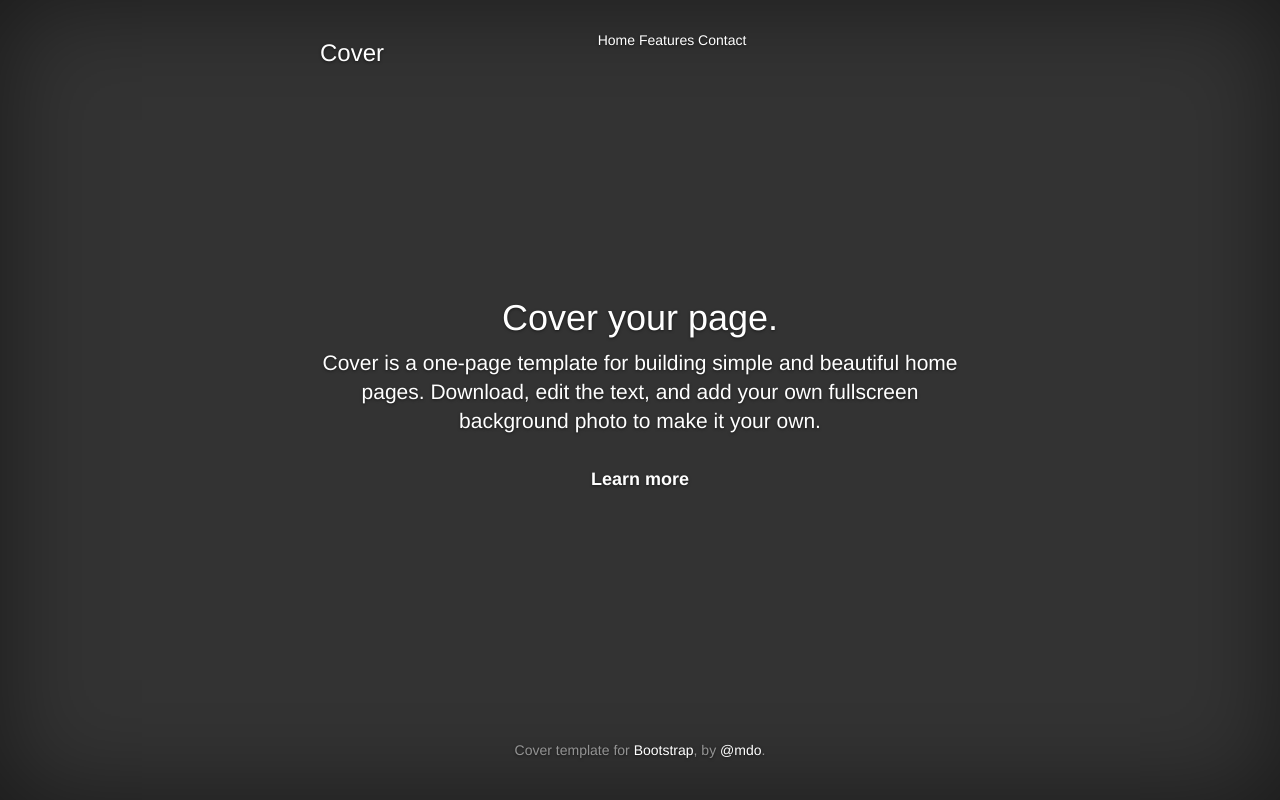
After one commit to mpimblott/LearningFlask, a Flask app: page /cover in a window 1280 px wide. The commit adds this page. Run offline with Flask 2, Linux system fonts and the light colour scheme; some libraries are stand-ins or nearby versions.

```diff
--- a/dbDemo.py
+++ b/dbDemo.py
@@ -1,4 +1,3 @@
-
 import os
 from sqlalchemy import create_engine, MetaData, Table, Column, String
 
--- a/myProject.py
+++ b/myProject.py
@@ -80,6 +80,12 @@ def login():
     return render_template('/login.html', error=error)
 
 
+@app.route('/cover')
+def cover():
+    session['logged_in'] = False
+    return render_template('/coverPage.html')
+
+
 # @app.route('/newaccount', methods=['GET', 'POST'])
 # @admin_required
 # def new_account():
--- /dev/null
+++ b/templates/coverPage.html
@@ -0,0 +1,69 @@
+<!DOCTYPE html>
+<html lang="en">
+  <head>
+    <meta charset="utf-8">
+    <meta name="viewport" content="width=device-width, initial-scale=1, shrink-to-fit=no">
+    <meta name="description" content="">
+    <meta name="author" content="">
+    <link rel="icon" href="../../favicon.ico">
+
+    <title>Matthew's Site</title>
+
+    <!-- Bootstrap core CSS -->
+
+
+    <!-- Custom styles for this template -->
+    <link rel="stylesheet" href="https://maxcdn.bootstrapcdn.com/bootstrap/3.3.7/css/bootstrap.min.css"
+          integrity="sha384-BVYiiSIFeK1dGmJRAkycuHAHRg32OmUcww7on3RYdg4Va+PmSTsz/K68vbdEjh4u" crossorigin="anonymous">
+    <!--<link rel="stylesheet" href="https://maxcdn.bootstrapcdn.com/bootstrap/3.3.7/css/bootstrap-theme.min.css"
+          integrity="sha384-rHyoN1iRsVXV4nD0JutlnGaslCJuC7uwjduW9SVrLvRYooPp2bWYgmgJQIXwl/Sp" crossorigin="anonymous">-->
+    <link href="static/css/cover.css" rel="stylesheet">
+  </head>
+
+  <body>
+
+    <div class="site-wrapper">
+
+      <div class="site-wrapper-inner">
+
+        <div class="cover-container">
+
+          <div class="masthead clearfix">
+            <div class="inner">
+              <h3 class="masthead-brand">Cover</h3>
+              <nav class="nav nav-masthead">
+                <a class="nav-link active" href="#">Home</a>
+                <a class="nav-link" href="#">Features</a>
+                <a class="nav-link" href="#">Contact</a>
+              </nav>
+            </div>
+          </div>
+
+          <div class="inner cover">
+            <h1 class="cover-heading">Cover your page.</h1>
+            <p class="lead">Cover is a one-page template for building simple and beautiful home pages. Download, edit the text, and add your own fullscreen background photo to make it your own.</p>
+            <p class="lead">
+              <a href="#" class="btn btn-lg btn-secondary">Learn more</a>
+            </p>
+          </div>
+
+          <div class="mastfoot">
+            <div class="inner">
+              <p>Cover template for <a href="https://getbootstrap.com">Bootstrap</a>, by <a href="https://twitter.com/mdo">@mdo</a>.</p>
+            </div>
+          </div>
+
+        </div>
+
+      </div>
+
+    </div>
+
+    <!-- Bootstrap core JavaScript
+    ================================================== -->
+    <!-- Placed at the end of the document so the pages load faster -->
+    <script src="https://ajax.googleapis.com/ajax/libs/jquery/1.12.4/jquery.min.js"></script>
+    <!-- Latest compiled and minified JavaScript -->
+    <script src="https://maxcdn.bootstrapcdn.com/bootstrap/3.3.7/js/bootstrap.min.js" integrity="sha384-Tc5IQib027qvyjSMfHjOMaLkfuWVxZxUPnCJA7l2mCWNIpG9mGCD8wGNIcPD7Txa" crossorigin="anonymous"></script>
+  </body>
+</html>
```
Also changed, not shown: static/css/offcanvas.css (+16 -0 lines), templates/index.html (+9 -9 lines), templates/noteWall.html (+36 -4 lines).
